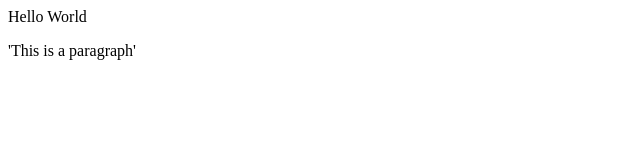
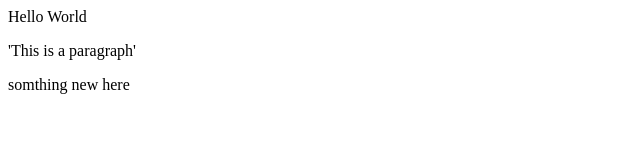
Before and after one commit to stuartmcnulty/10-22, a plain HTML site: page index.html in a window 1280 px wide. Shown: the whole page, without its empty margins (0-640 px from the left). Drawn offline with Linux system fonts and the light colour scheme.

Commit message:
added new p

```diff
--- a/index.html
+++ b/index.html
@@ -1,2 +1,3 @@
 <body> Hello World </body>
 <p> 'This is a paragraph' </p>
+<p> somthing new here </p>
```
